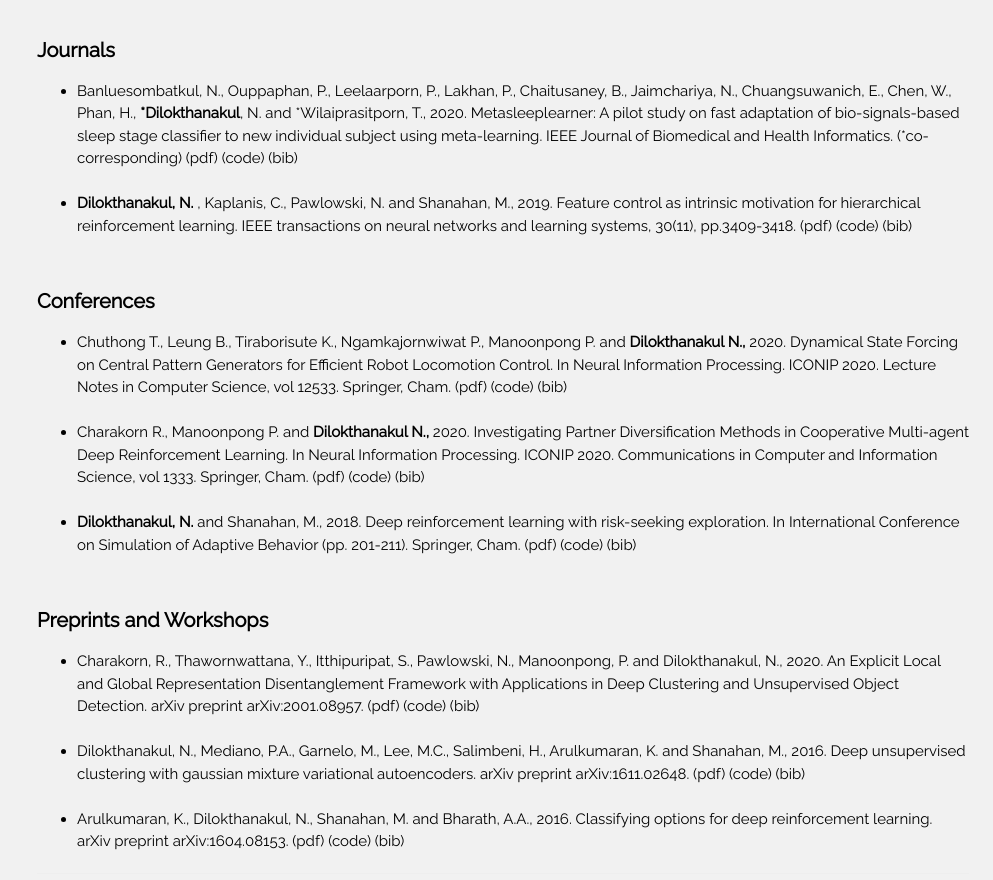
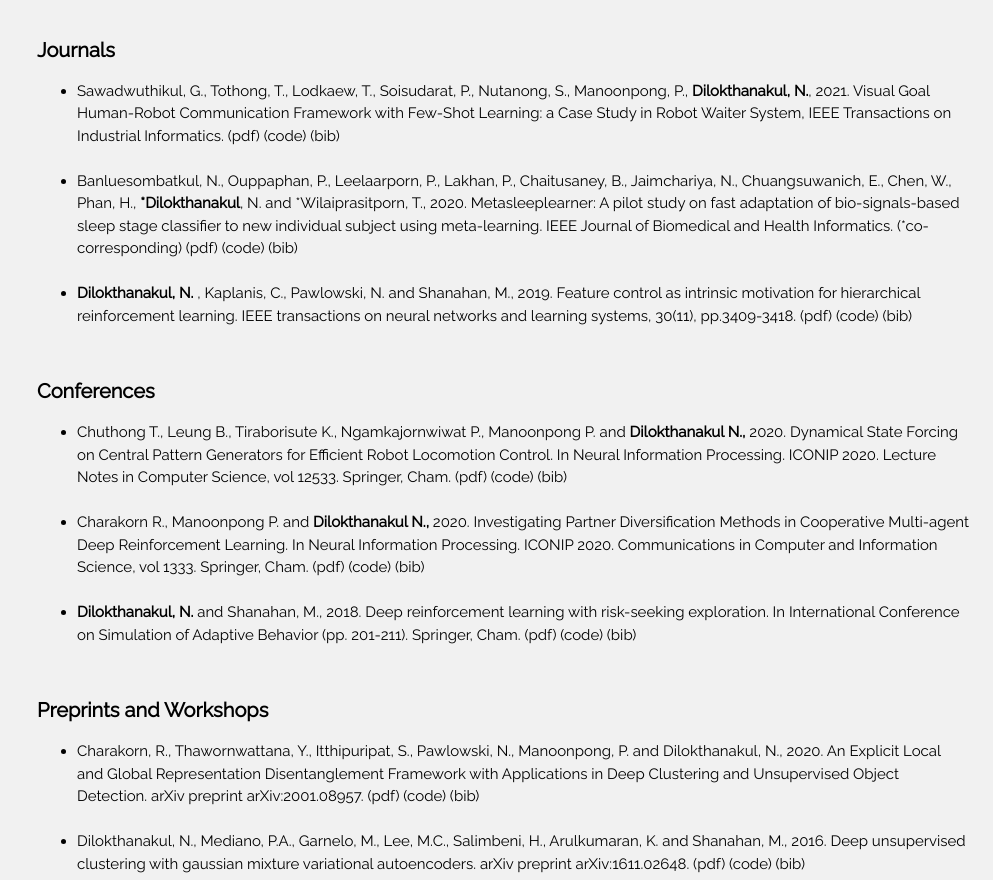
Before and after one commit to Nat-D/nat-d.github.io, a plain HTML site: page index.html in a window 1280 px wide. Shown: the part 1141-2021 px from the top of the page, without its empty margins (287-1280 px from the left). Drawn offline with nearby package versions, Linux system fonts and the light colour scheme.

Commit message:
Update index.html

```diff
--- a/index.html
+++ b/index.html
@@ -126,6 +126,9 @@ body,h1,h2,h3,h4,h5,h6 {font-family: "Raleway", sans-serif}
   <div class="w3-container w3-padding-large" >
     <h4><b>Journals</b></h4>
     <ul>
+	    <li>Sawadwuthikul, G., Tothong, T., Lodkaew, T., Soisudarat, P., Nutanong, S., Manoonpong, P., <b>Dilokthanakul, N.</b>, 2021. Visual Goal Human-Robot Communication Framework with Few-Shot Learning: a Case Study in Robot Waiter System, IEEE Transactions on Industrial Informatics.  (pdf) (code) (bib)
+    </li>
+	    <br>
     <li>Banluesombatkul, N., Ouppaphan, P., Leelaarporn, P., Lakhan, P., Chaitusaney, B., Jaimchariya, N., Chuangsuwanich, E., Chen, W., Phan, H., <b>*Dilokthanakul</b>, N. and *Wilaiprasitporn, T., 2020. Metasleeplearner: A pilot study on fast adaptation of bio-signals-based sleep stage classifier to new individual subject using meta-learning. IEEE Journal of Biomedical and Health Informatics. (*co-corresponding)  (pdf) (code) (bib)
     </li>
     <br>
```
